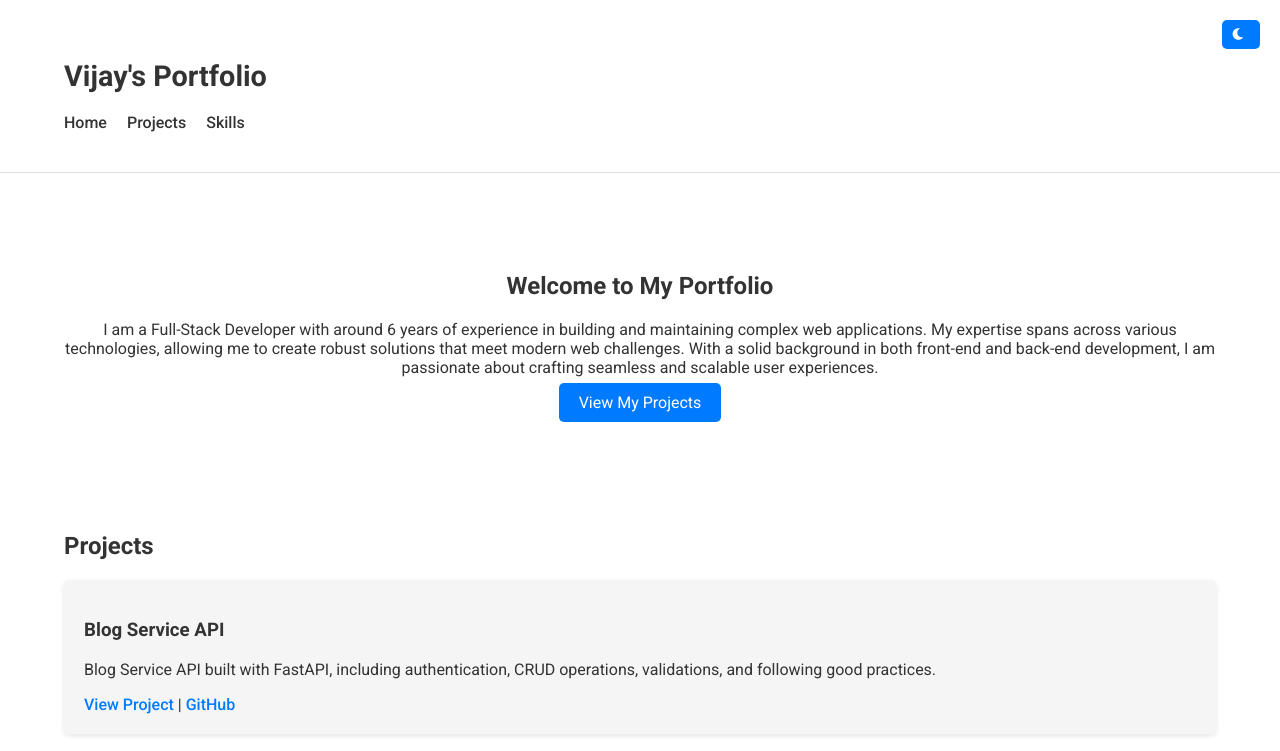
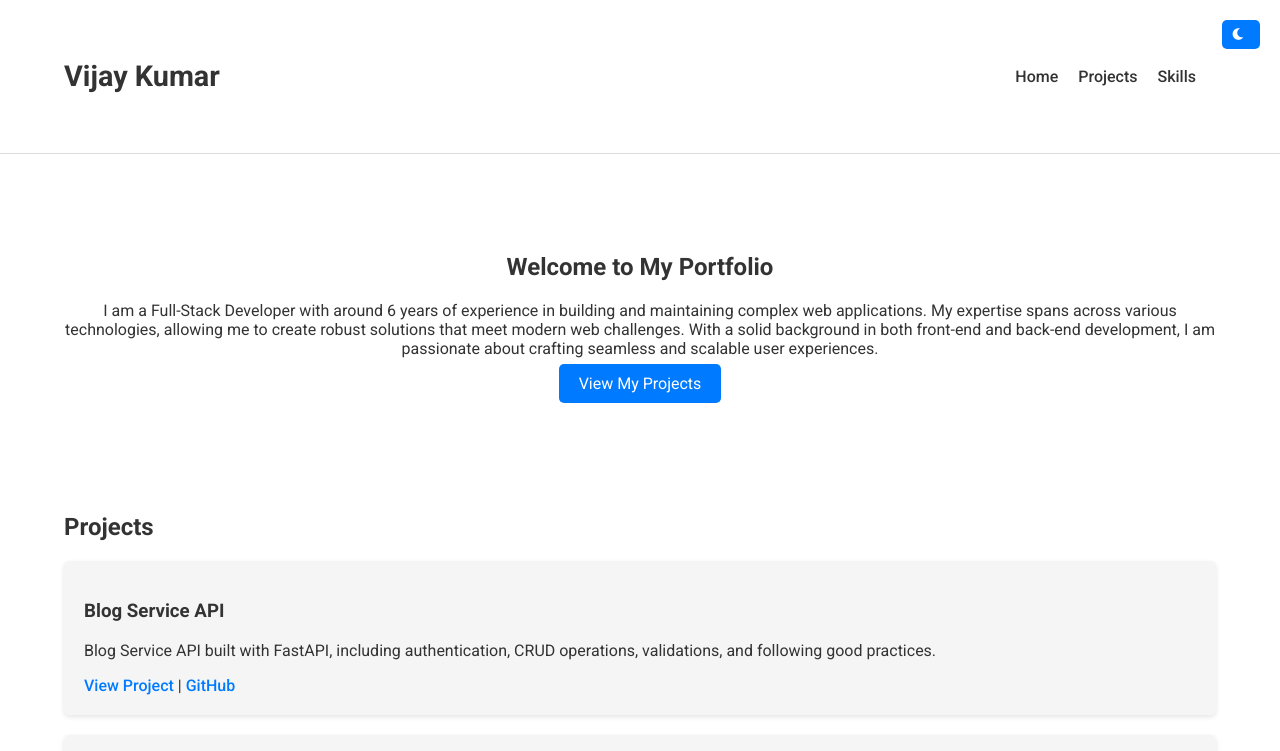
Before and after one commit to rvijaykr10/portfolio, a plain HTML site: page index.html in a window 1280 px wide. Shown: the top 751 px of the page. Drawn offline with Linux system fonts and the light colour scheme.

Commit message:
title, nav, footer updated

```diff
--- a/index.html
+++ b/index.html
@@ -3,7 +3,7 @@
   <head>
     <meta charset="UTF-8" />
     <meta name="viewport" content="width=device-width, initial-scale=1.0" />
-    <title>Vijay's Portfolio</title>
+    <title>Vijay Kumar | Portfolio</title>
     <link rel="stylesheet" href="styles.css" />
     <link
       href="https://fonts.googleapis.com/css2?family=Roboto:wght@300;400;500;700&display=swap"
@@ -17,7 +17,8 @@
   <body>
     <header class="header">
       <div class="header__container container">
-        <h1 class="header__title">Vijay's Portfolio</h1>
+        <div class="header__content">
+          <h1 class="header__title">Vijay Kumar</h1>
           <nav class="header__nav nav">
             <ul class="nav__list">
               <li class="nav__item">
@@ -31,6 +32,7 @@
               </li>
             </ul>
           </nav>
+        </div>
         <button
           id="theme-toggle"
           class="header__toggle-btn"
@@ -172,7 +174,9 @@
 
     <footer class="footer">
       <div class="footer__container container">
-        <p class="footer__text">&copy; 2024 Vijay. All rights reserved.</p>
+        <p class="footer__text">
+          &copy; 2024 Vijay Kumar. All rights reserved.
+        </p>
         <div class="footer__social-links">
           <a
             href="https://www.linkedin.com/in/r-vijay-kumar-0b1a48115"
--- a/styles.css
+++ b/styles.css
@@ -6,7 +6,7 @@
   --text-color-dark: #f0f0f0;
   --primary-color: #007bff;
   --secondary-color: #6c757d;
-    --font-family: 'Roboto', sans-serif;
+  --font-family: "Roboto", sans-serif;
 }
 
 html {
@@ -36,6 +36,12 @@
   align-items: center;
   border-bottom: 1px solid #ddd;
   position: relative;
+}
+
+.header__content {
+  display: flex;
+  align-items: center;
+  justify-content: space-between;
 }
 
 .header__title {
```
Lines whose indentation alone changed are shown as unchanged.
